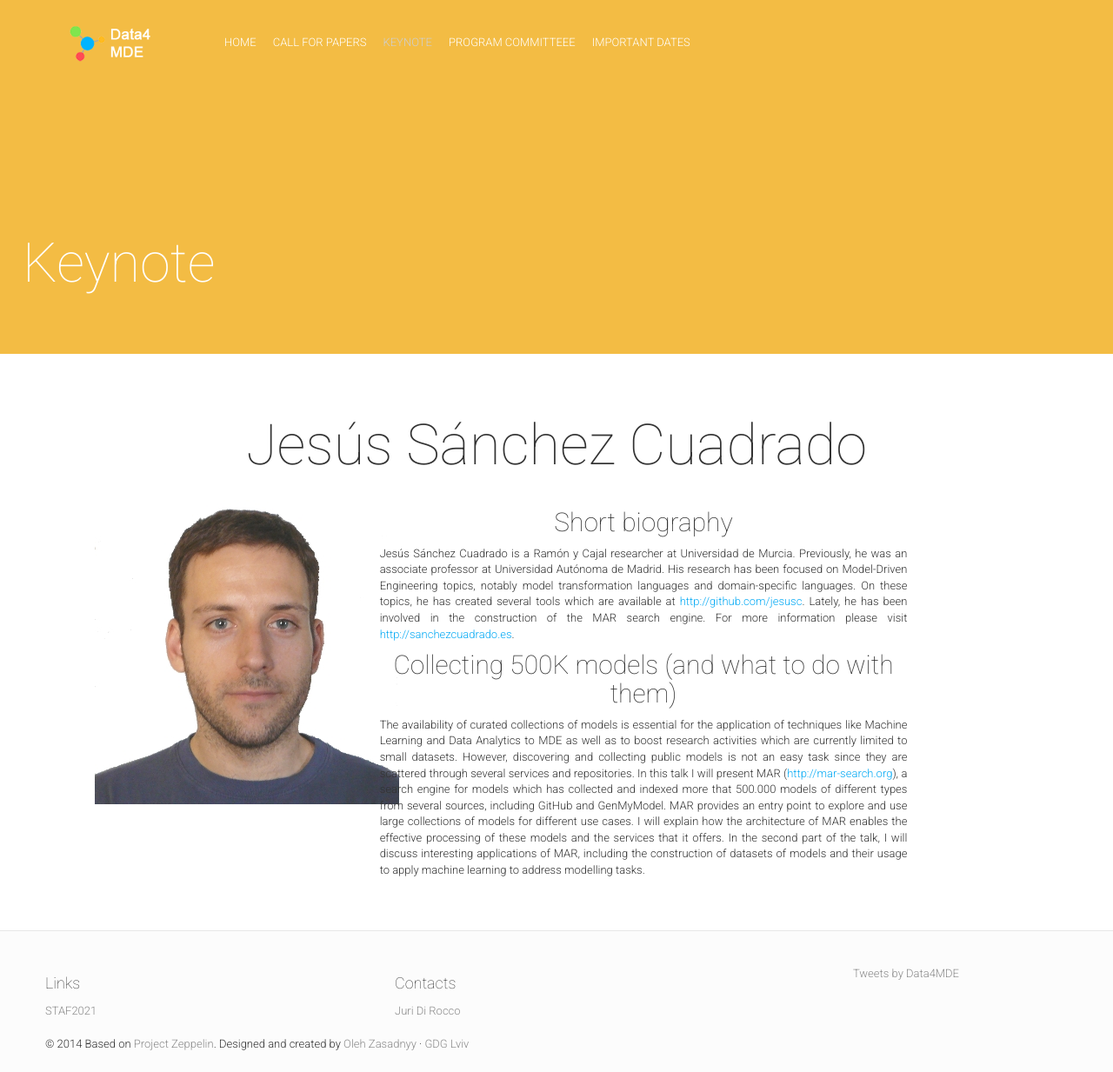
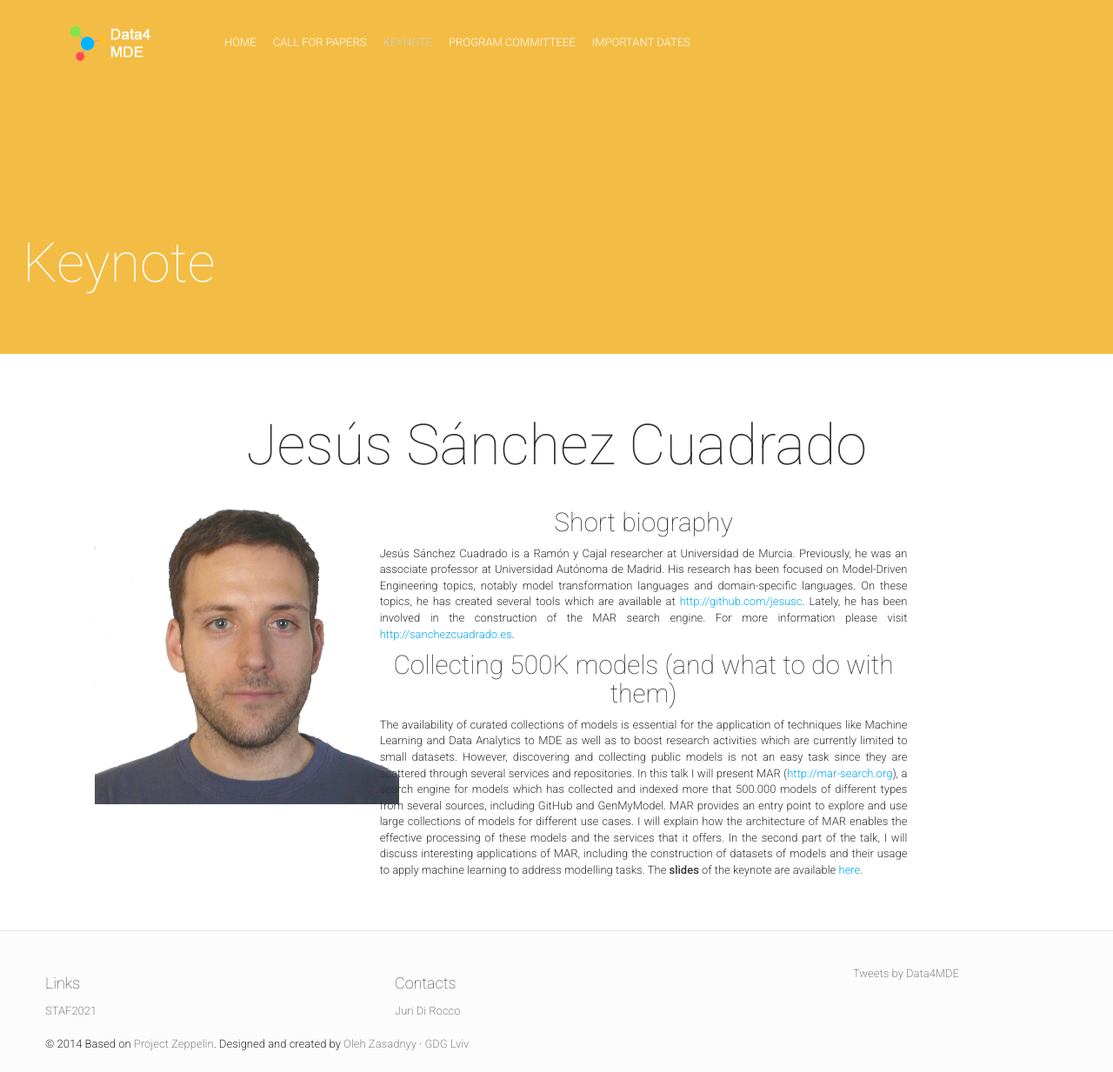
Before and after one commit to jdirocco/Data4MDE, a Jekyll site: the page built from keynote.html, in a window 1280 px wide and 1233 px high. Shown: the whole window at 87% size. Built offline with Jekyll 4.4.1, drawn with Linux system fonts in a browser that asks for light colours; nearby versions of some CDN libraries; comment, search, counter and statistics services are not loaded.

Commit message:
the slides have been added

```diff
--- a/_includes/keynote.html
+++ b/_includes/keynote.html
@@ -31,9 +31,10 @@
         </div>
         <div class="row">
             <div class="col-md-10">
-                <div class="well text-justify">The availability of curated collections of models is essential for the application of techniques like Machine Learning and Data Analytics to MDE as well as to boost research activities which are currently limited to small datasets. However, discovering and collecting public models is not an easy task since they are scattered through several services and repositories. In this talk I will present MAR (<a href="http://mar-search.org">http://mar-search.org</a>), a search engine for models which has collected and indexed more that 500.000 models of different types from several sources, including GitHub and GenMyModel. MAR provides an entry point to explore and use large collections of models for different use cases. I will explain how the architecture of MAR enables the effective processing of these models and the services that it offers. In the second part of the talk, I will discuss interesting applications of MAR, including the construction of datasets of models and their usage to apply machine learning to address modelling tasks.</div>
+                <div class="well text-justify">The availability of curated collections of models is essential for the application of techniques like Machine Learning and Data Analytics to MDE as well as to boost research activities which are currently limited to small datasets. However, discovering and collecting public models is not an easy task since they are scattered through several services and repositories. In this talk I will present MAR (<a href="http://mar-search.org">http://mar-search.org</a>), a search engine for models which has collected and indexed more that 500.000 models of different types from several sources, including GitHub and GenMyModel. MAR provides an entry point to explore and use large collections of models for different use cases. I will explain how the architecture of MAR enables the effective processing of these models and the services that it offers. In the second part of the talk, I will discuss interesting applications of MAR, including the construction of datasets of models and their usage to apply machine learning to address modelling tasks. The <b>slides</b> of the keynote are available <a href="../img/presentation.pdf">here</a>. </div>
             </div>
         </div>
+
 
     </div>
 </div>
```
Also changed, not shown: 1 other file.
